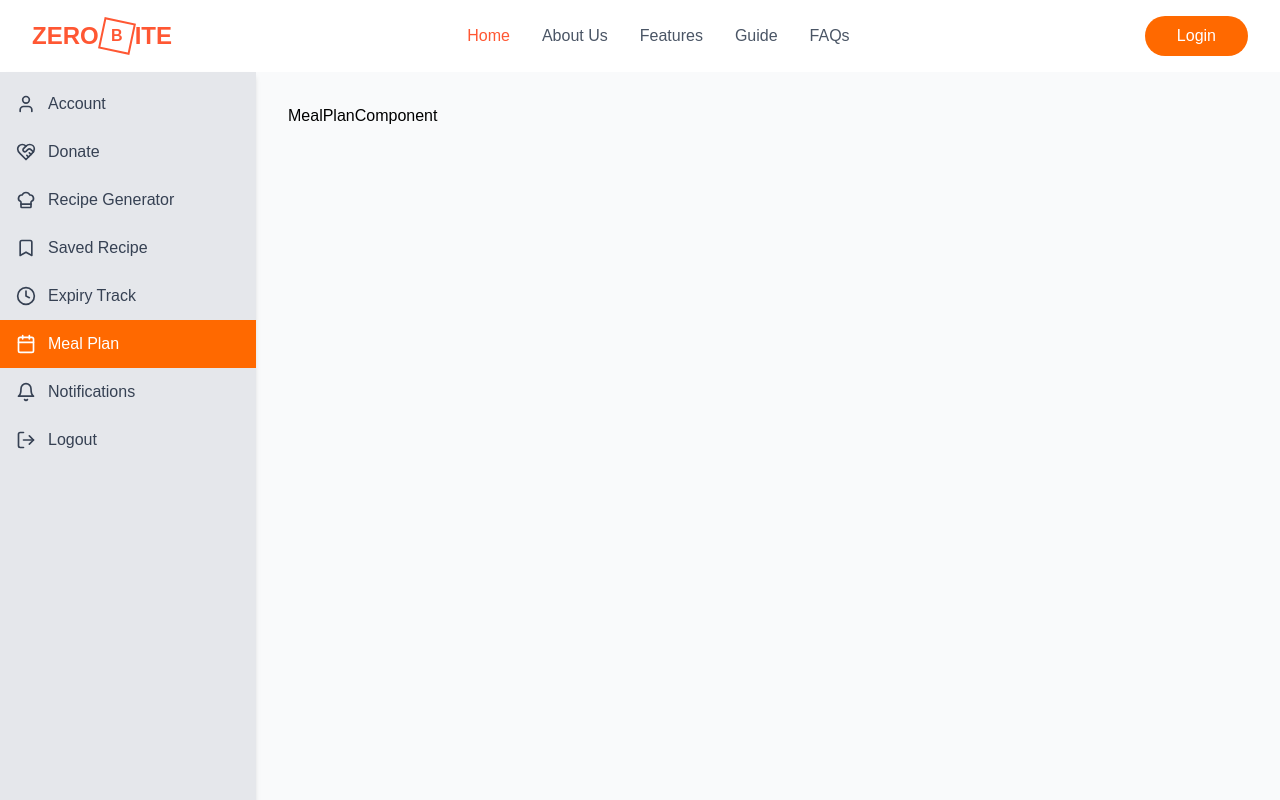
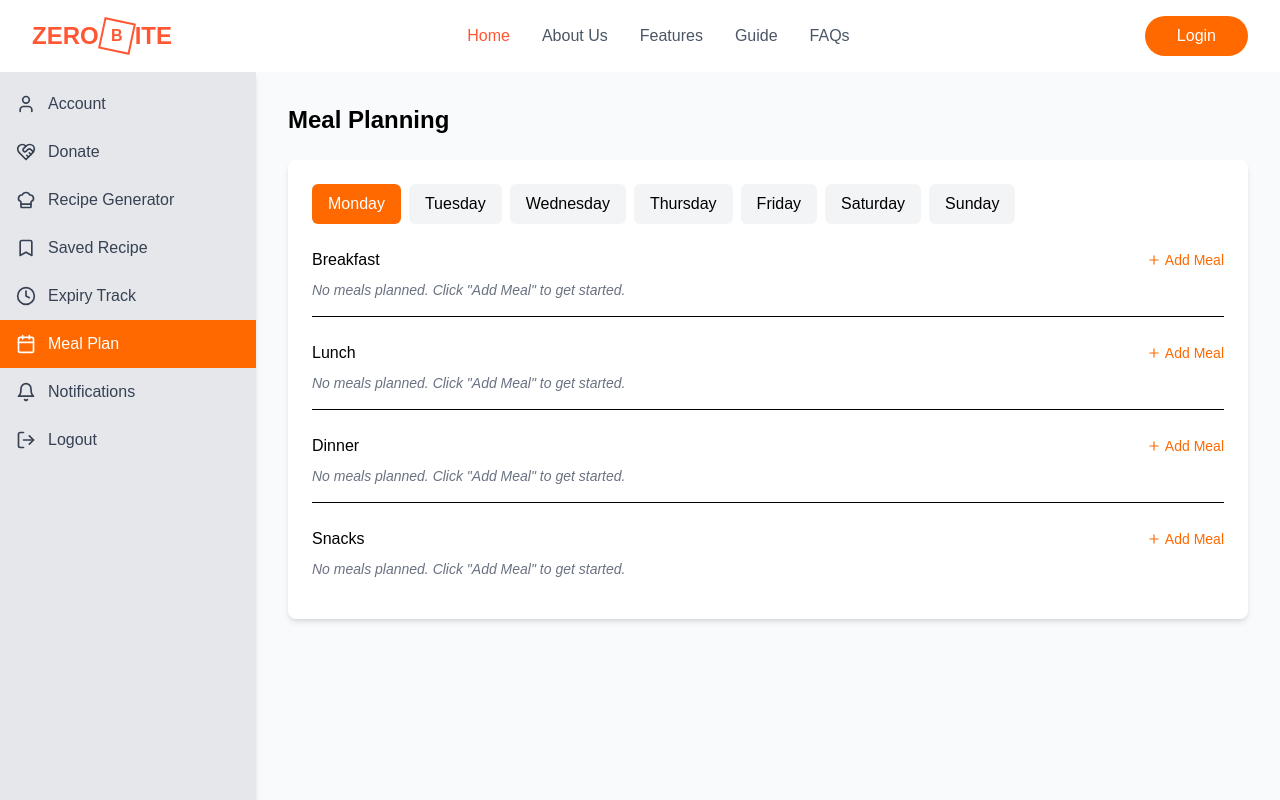
Before and after one commit to Abhishek-Mishra-GH/Zero-Waste-Recipe-Generator, a React (Vite) app in the folder client/: page /dashboard in a window 1280 px wide. Both pictures are taken after a click on the button "Meal Plan". Shown: the top 800 px of the page. Built offline with nearby package versions, Linux system fonts and the light colour scheme.

Commit message:
minor fix

```diff
--- a/client/src/components/dashboard/MealPlanComponent.jsx
+++ b/client/src/components/dashboard/MealPlanComponent.jsx
@@ -1,11 +1,98 @@
-
-
-import React from 'react'
+import { useState } from "react"
+import { LuPlus, LuTrash2 } from "react-icons/lu"
 
 export default function MealPlanComponent() {
+  const daysOfWeek = ["Monday", "Tuesday", "Wednesday", "Thursday", "Friday", "Saturday", "Sunday"]
+  const mealTypes = ["Breakfast", "Lunch", "Dinner", "Snacks"]
+
+  const [selectedDay, setSelectedDay] = useState("Monday")
+
+  const [mealPlan, setMealPlan] = useState({
+    Monday: { Breakfast: [], Lunch: [], Dinner: [], Snacks: [] },
+    Tuesday: { Breakfast: [], Lunch: [], Dinner: [], Snacks: [] },
+    Wednesday: { Breakfast: [], Lunch: [], Dinner: [], Snacks: [] },
+    Thursday: { Breakfast: [], Lunch: [], Dinner: [], Snacks: [] },
+    Friday: { Breakfast: [], Lunch: [], Dinner: [], Snacks: [] },
+    Saturday: { Breakfast: [], Lunch: [], Dinner: [], Snacks: [] },
+    Sunday: { Breakfast: [], Lunch: [], Dinner: [], Snacks: [] },
+  })
+
+  const addMeal = (day, mealType) => {
+    const newMeal = prompt(`Add a new meal for ${day} ${mealType}:`)
+    if (newMeal && newMeal.trim()) {
+      setMealPlan((prev) => ({
+        ...prev,
+        [day]: {
+          ...prev[day],
+          [mealType]: [...prev[day][mealType], newMeal.trim()],
+        },
+      }))
+    }
+  }
+
+  const removeMeal = (day, mealType, index) => {
+    setMealPlan((prev) => ({
+      ...prev,
+      [day]: {
+        ...prev[day],
+        [mealType]: prev[day][mealType].filter((_, i) => i !== index),
+      },
+    }))
+  }
+
   return (
     <div>
-      MealPlanComponent
+      <h1 className="text-2xl font-bold mb-6">Meal Planning</h1>
+
+      <div className="bg-white rounded-lg shadow-md p-6 mb-6">
+        <div className="flex overflow-x-auto pb-2 mb-4">
+          {daysOfWeek.map((day) => (
+            <button
+              key={day}
+              onClick={() => setSelectedDay(day)}
+              className={`px-4 py-2 mr-2 rounded-md whitespace-nowrap ${
+                selectedDay === day ? "bg-orange-500 text-white" : "bg-gray-100 hover:bg-gray-200"
+              }`}
+            >
+              {day}
+            </button>
+          ))}
+        </div>
+
+        <div className="space-y-6">
+          {mealTypes.map((mealType) => (
+            <div key={mealType} className="border-b pb-4 last:border-0">
+              <div className="flex justify-between items-center mb-2">
+                <h3 className="font-medium">{mealType}</h3>
+                <button
+                  onClick={() => addMeal(selectedDay, mealType)}
+                  className="text-orange-500 hover:text-orange-600 flex items-center text-sm"
+                >
+                  <LuPlus className="mr-1" /> Add Meal
+                </button>
+              </div>
+
+              {mealPlan[selectedDay][mealType].length > 0 ? (
+                <ul className="space-y-2">
+                  {mealPlan[selectedDay][mealType].map((meal, index) => (
+                    <li key={index} className="flex justify-between items-center bg-gray-50 p-2 rounded">
+                      <span>{meal}</span>
+                      <button
+                        onClick={() => removeMeal(selectedDay, mealType, index)}
+                        className="text-gray-500 hover:text-red-500"
+                      >
+                        <LuTrash2 />
+                      </button>
+                    </li>
+                  ))}
+                </ul>
+              ) : (
+                <p className="text-gray-500 text-sm italic">No meals planned. Click "Add Meal" to get started.</p>
+              )}
+            </div>
+          ))}
+        </div>
+      </div>
     </div>
   )
 }
```
Also changed, not shown: 1 other file (tests, documents, lock files or other folders).
